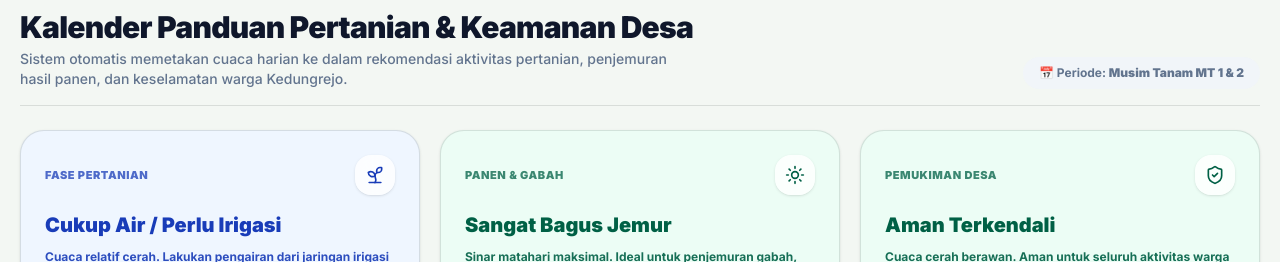
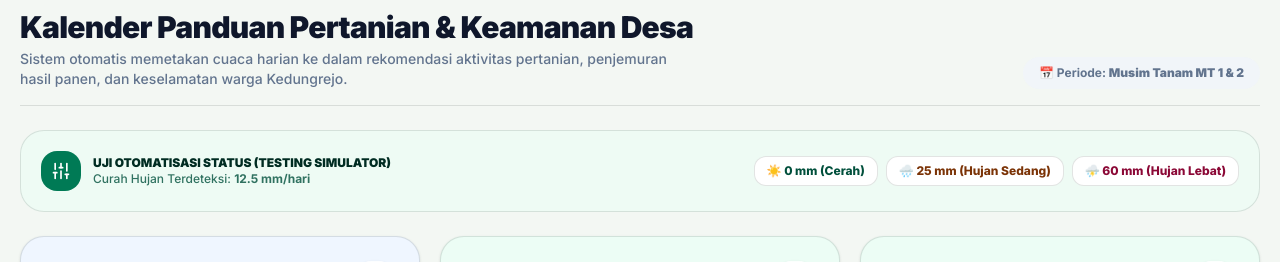
Before and after one commit to hilal1709/website-desa-lamongan, a Next.js app: page /peta-bencana in a window 1280 px wide. Shown: the part 1240-1502 px from the top of the page. Built offline with nearby package versions, Linux system fonts and the light colour scheme; no server answers.

Commit message:
feat: add live testing simulator bar to test automatic weather status changes in climate widget

```diff
--- a/app/peta-bencana/page.tsx
+++ b/app/peta-bencana/page.tsx
@@ -9,7 +9,13 @@ import { EmergencyAssistance } from "@/components/bencana/emergency-assistance"
 
 export default function PetaBencanaPage() {
   const [riskLevel, setRiskLevel] = useState<"aman" | "waspada" | "bahaya">("aman")
-  const [precipitationSum, setPrecipitationSum] = useState<number>(12.5)
+  const [precipitationToday, setPrecipitationToday] = useState<number>(12.5)
+  const [weatherCode, setWeatherCode] = useState<number>(61)
+
+  const handleWeatherUpdate = (data: { risk: "aman" | "waspada" | "bahaya"; precipitationToday: number; weatherCode: number }) => {
+    setPrecipitationToday(data.precipitationToday)
+    setWeatherCode(data.weatherCode)
+  }
 
   return (
     <>
@@ -24,14 +30,14 @@ export default function PetaBencanaPage() {
       <div className="mx-auto max-w-7xl px-5 py-12 space-y-12">
         {/* SECTION 1: WEATHER FORECAST & REALTIME RISK ALERT */}
         <section>
-          <WeatherForecast onRiskChange={setRiskLevel} />
+          <WeatherForecast onRiskChange={setRiskLevel} onWeatherUpdate={handleWeatherUpdate} />
         </section>
 
         {/* SECTION 2: FARMER CLIMATE PREDICTOR & DAILY LIFE RECOMMENDATIONS */}
         <section>
           <FarmingClimatePredictor
-            precipitationSum={precipitationSum}
-            weatherCode={61}
+            precipitationSum={precipitationToday}
+            weatherCode={weatherCode}
             riskLevel={riskLevel}
           />
         </section>
--- a/components/bencana/farming-climate-predictor.tsx
+++ b/components/bencana/farming-climate-predictor.tsx
@@ -1,6 +1,7 @@
 "use client"
 
-import { Sprout, Sun, CloudRain, ShieldCheck, AlertCircle, Info, Calendar, Sparkles, CheckCircle2, ChevronRight } from "lucide-react"
+import { useState } from "react"
+import { Sprout, Sun, CloudRain, ShieldCheck, AlertCircle, Info, Calendar, Sparkles, CheckCircle2, Sliders, Play } from "lucide-react"
 
 type ClimateProps = {
   precipitationSum: number
@@ -8,17 +9,20 @@ type ClimateProps = {
   riskLevel: "aman" | "waspada" | "bahaya"
 }
 
-export function FarmingClimatePredictor({ precipitationSum, weatherCode, riskLevel }: ClimateProps) {
+export function FarmingClimatePredictor({ precipitationSum: initialRain, weatherCode, riskLevel }: ClimateProps) {
+  const [simulatedRain, setSimulatedRain] = useState<number | null>(null)
+  const activeRain = simulatedRain !== null ? simulatedRain : initialRain
+
   // Determine farming & daily life recommendations based on rain precipitation
   const getFarmingStatus = () => {
-    if (precipitationSum > 50) {
+    if (activeRain >= 50) {
       return {
         planting: { label: "Waspada Luapan", status: "waspada", color: "bg-rose-50 text-rose-800 border-rose-200", icon: CloudRain, desc: "Curah hujan sangat tinggi (>50mm). Hindari tanam bibit muda yang rawan hanyut." },
         drying: { label: "Tidak Disarankan", status: "bahaya", color: "bg-rose-50 text-rose-800 border-rose-200", icon: CloudRain, desc: "Potensi hujan lebat. Amankan gabah & hasil panen ke dalam lumbung tertutup." },
         residential: { label: "Siaga Genangan", status: "bahaya", color: "bg-rose-100 text-rose-900 border-rose-300", icon: AlertCircle, desc: "Waspada genangan air di kawasan persawahan & alur sungai dusun." }
       }
     }
-    if (precipitationSum > 15) {
+    if (activeRain >= 15) {
       return {
         planting: { label: "Sangat Cocok Olah Tanah", status: "cocok", color: "bg-emerald-50 text-emerald-800 border-emerald-200", icon: Sprout, desc: "Pasokan air memadai (15-50mm). Sangat baik untuk pembajakan sawah & olah lahan MT 1/2." },
         drying: { label: "Jemur Waspada", status: "waspada", color: "bg-amber-50 text-amber-800 border-amber-200", icon: Sun, desc: "Gunakan alas jemur cepat gulung. Potensi hujan ringan di siang/sore hari." },
@@ -55,10 +59,61 @@ export function FarmingClimatePredictor({ precipitationSum, weatherCode, riskLev
         </div>
       </div>
 
+      {/* LIVE AUTOMATION TESTING SIMULATOR BAR */}
+      <div className="rounded-3xl border border-emerald-200 bg-emerald-50/60 p-4 sm:p-5 flex flex-col gap-3 sm:flex-row sm:items-center sm:justify-between">
+        <div className="flex items-center gap-3">
+          <div className="grid h-10 w-10 shrink-0 place-items-center rounded-2xl bg-emerald-700 text-white">
+            <Sliders className="h-5 w-5" />
+          </div>
+          <div>
+            <p className="text-xs font-black uppercase text-emerald-950">Uji Otomatisasi Status (Testing Simulator)</p>
+            <p className="text-xs text-emerald-900/80 font-medium">
+              Curah Hujan Terdeteksi: <b>{activeRain} mm/hari</b> {simulatedRain !== null && "(Mode Simulasi Testing)"}
+            </p>
+          </div>
+        </div>
+
+        <div className="flex flex-wrap items-center gap-2">
+          <button
+            onClick={() => setSimulatedRain(0)}
+            className={`rounded-xl px-3 py-1.5 text-xs font-extrabold transition ${
+              activeRain === 0 ? "bg-emerald-800 text-white" : "bg-white text-emerald-900 border border-emerald-200 hover:bg-emerald-100"
+            }`}
+          >
+            ☀️ 0 mm (Cerah)
+          </button>
+          <button
+            onClick={() => setSimulatedRain(25)}
+            className={`rounded-xl px-3 py-1.5 text-xs font-extrabold transition ${
+              activeRain === 25 ? "bg-amber-600 text-white" : "bg-white text-amber-900 border border-amber-200 hover:bg-amber-100"
+            }`}
+          >
+            🌧️ 25 mm (Hujan Sedang)
+          </button>
+          <button
+            onClick={() => setSimulatedRain(60)}
+            className={`rounded-xl px-3 py-1.5 text-xs font-extrabold transition ${
+              activeRain === 60 ? "bg-rose-700 text-white" : "bg-white text-rose-900 border border-rose-200 hover:bg-rose-100"
+            }`}
+          >
+            ⛈️ 60 mm (Hujan Lebat)
+          </button>
+
+          {simulatedRain !== null && (
+            <button
+              onClick={() => setSimulatedRain(null)}
+              className="rounded-xl bg-slate-900 px-3 py-1.5 text-xs font-bold text-white hover:bg-slate-800"
+            >
+              Reset ke Realtime API
+            </button>
+          )}
+        </div>
+      </div>
+
       {/* 3 Main Actionable Recommendation Cards (Elder Friendly) */}
       <div className="grid gap-5 sm:grid-cols-3">
         {/* Card 1: Masa Tanam Padi */}
-        <div className={`rounded-3xl border p-6 shadow-sm transition hover:-translate-y-1 ${recommendations.planting.color}`}>
+        <div className={`rounded-3xl border p-6 shadow-sm transition-all duration-300 hover:-translate-y-1 ${recommendations.planting.color}`}>
           <div className="flex items-center justify-between">
             <span className="text-[11px] font-black uppercase tracking-wider opacity-75">FASE PERTANIAN</span>
             <div className="grid h-10 w-10 place-items-center rounded-2xl bg-white/80 shadow-sm backdrop-blur-sm">
@@ -76,7 +131,7 @@ export function FarmingClimatePredictor({ precipitationSum, weatherCode, riskLev
         </div>
 
         {/* Card 2: Penjemuran Gabah & Hasil Panen */}
-        <div className={`rounded-3xl border p-6 shadow-sm transition hover:-translate-y-1 ${recommendations.drying.color}`}>
+        <div className={`rounded-3xl border p-6 shadow-sm transition-all duration-300 hover:-translate-y-1 ${recommendations.drying.color}`}>
           <div className="flex items-center justify-between">
             <span className="text-[11px] font-black uppercase tracking-wider opacity-75">PANEN & GABAH</span>
             <div className="grid h-10 w-10 place-items-center rounded-2xl bg-white/80 shadow-sm backdrop-blur-sm">
@@ -94,7 +149,7 @@ export function FarmingClimatePredictor({ precipitationSum, weatherCode, riskLev
         </div>
 
         {/* Card 3: Keselamatan Pemukiman */}
-        <div className={`rounded-3xl border p-6 shadow-sm transition hover:-translate-y-1 ${recommendations.residential.color}`}>
+        <div className={`rounded-3xl border p-6 shadow-sm transition-all duration-300 hover:-translate-y-1 ${recommendations.residential.color}`}>
           <div className="flex items-center justify-between">
             <span className="text-[11px] font-black uppercase tracking-wider opacity-75">PEMUKIMAN DESA</span>
             <div className="grid h-10 w-10 place-items-center rounded-2xl bg-white/80 shadow-sm backdrop-blur-sm">
--- a/components/bencana/weather-forecast.tsx
+++ b/components/bencana/weather-forecast.tsx
@@ -14,9 +14,11 @@ export interface WeatherDay {
 }
 
 export function WeatherForecast({
-  onRiskChange
+  onRiskChange,
+  onWeatherUpdate
 }: {
   onRiskChange: (level: "aman" | "waspada" | "bahaya") => void
+  onWeatherUpdate?: (data: { risk: "aman" | "waspada" | "bahaya"; precipitationToday: number; weatherCode: number }) => void
 }) {
   const [days, setDays] = useState<WeatherDay[]>([])
   const [loading, setLoading] = useState(true)
@@ -64,6 +66,13 @@ export function WeatherForecast({
 
           setCurrentRisk(risk)
           onRiskChange(risk)
+          if (onWeatherUpdate && parsedDays.length > 0) {
+            onWeatherUpdate({
+              risk,
+              precipitationToday: parsedDays[0].precipitation,
+              weatherCode: parsedDays[0].weatherCode
+            })
+          }
         }
       } catch (err) {
         console.error("Failed to fetch weather data:", err)
```
